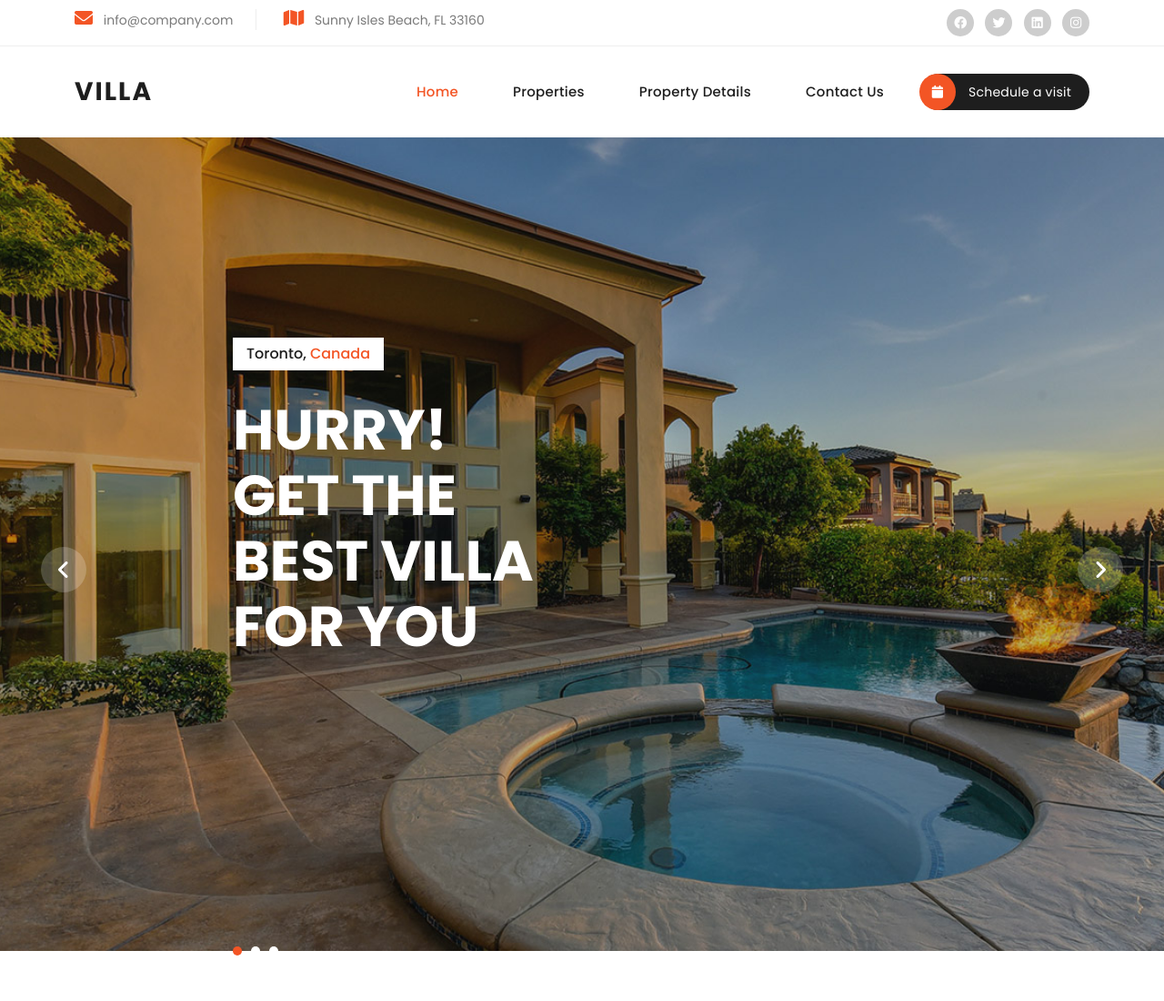
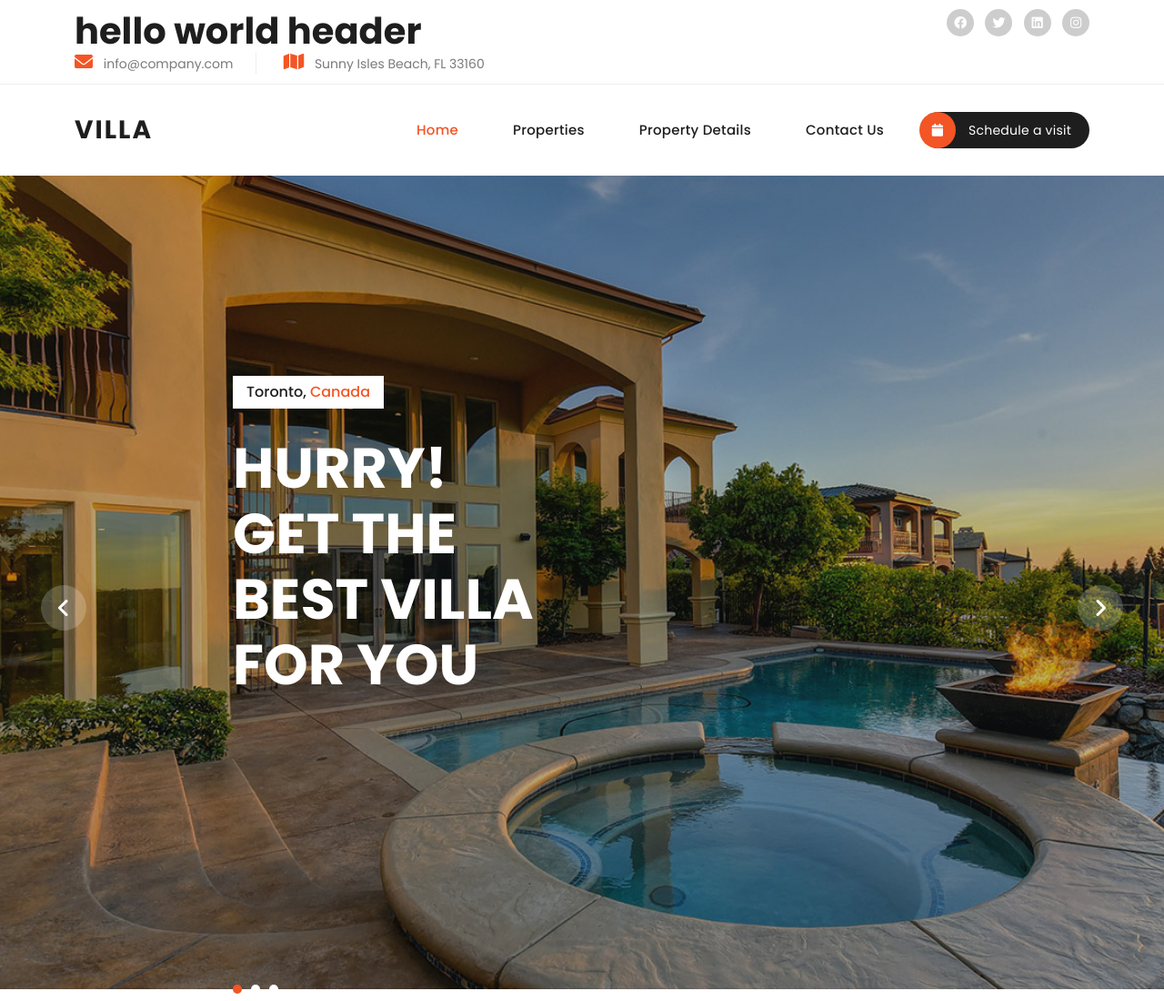
Before and after one commit to kaustuvaghosh1999/IndexHtml, a plain HTML site: page index.html in a window 1280 px wide. Shown: the top 1100 px of the page at 91% size. Drawn offline with nearby package versions, Linux system fonts and the light colour scheme.

Commit message:
changes the index

```diff
--- a/index.html
+++ b/index.html
@@ -48,6 +48,7 @@ https://templatemo.com/tm-591-villa-agency
       <div class="row">
         <div class="col-lg-8 col-md-8">
           <ul class="info">
+            <h1>hello world header</h1>
             <li><i class="fa fa-envelope"></i> info@company.com</li>
             <li><i class="fa fa-map"></i> Sunny Isles Beach, FL 33160</li>
           </ul>
```
